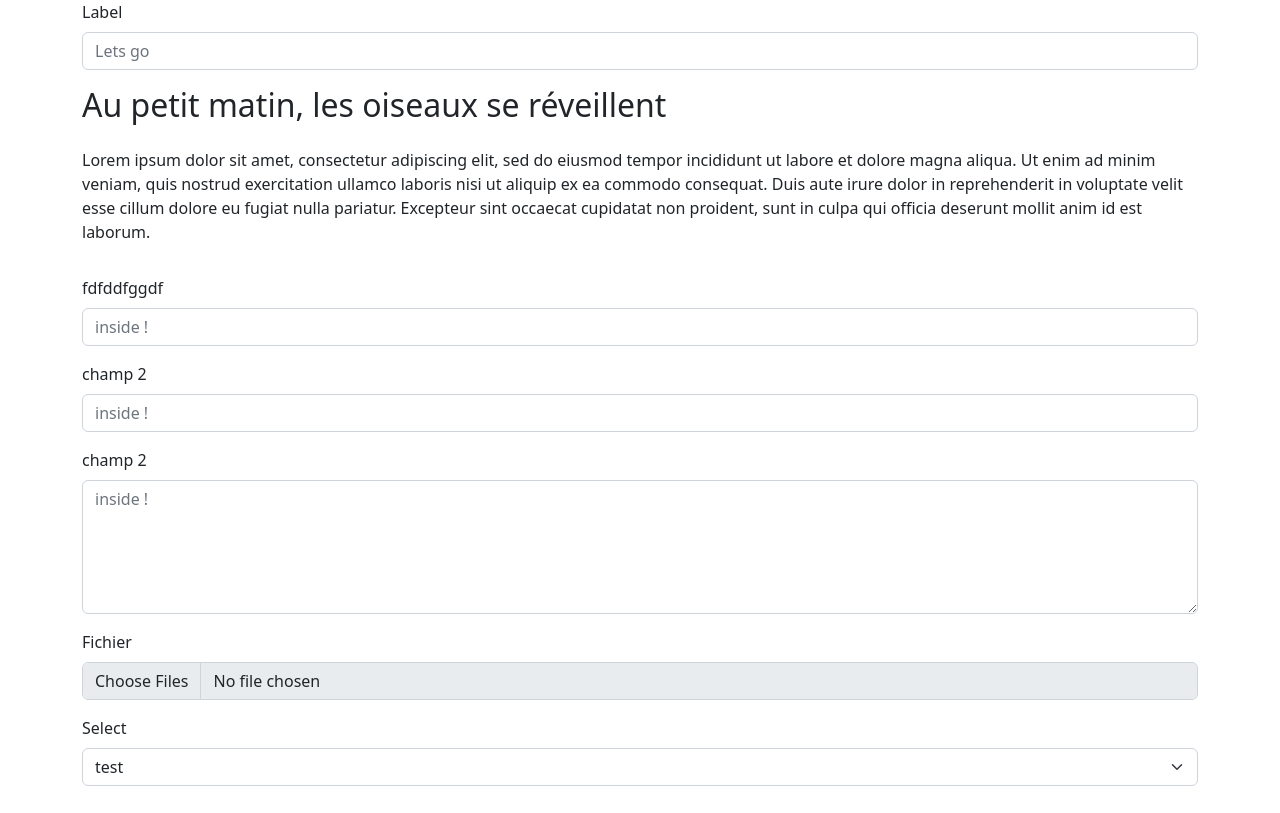
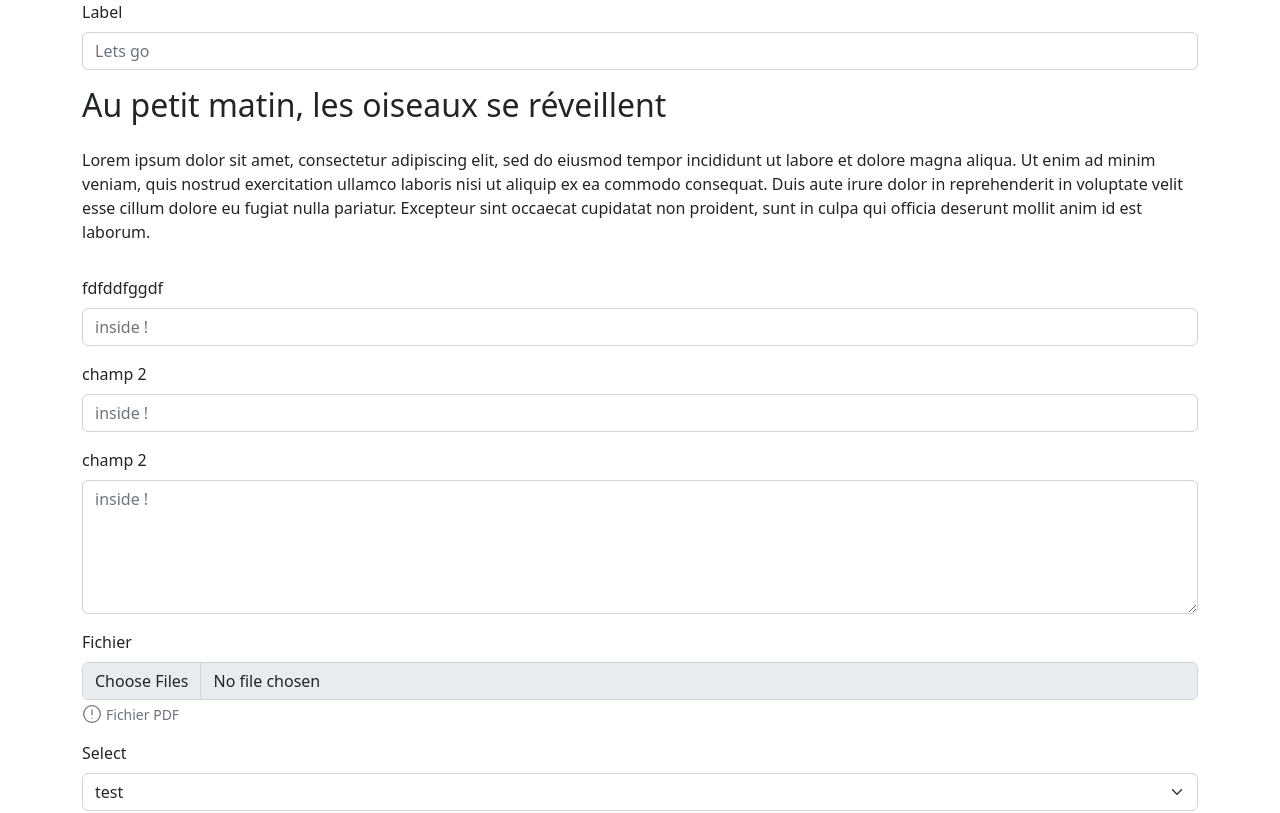
Before and after one commit to AppoloDev/form-builder, a React (Create React App) app: page / in a window 1280 px wide. Shown: the top 813 px of the page. Built offline with nearby package versions, Linux system fonts and the light colour scheme.

Commit message:
Text d'aide

```diff
--- a/src/App.tsx
+++ b/src/App.tsx
@@ -26,34 +26,34 @@ function FormBuilder() {
                     type: "TextInput",
                     label: "fdfddfggdf",
                     placeHolder: "inside !",
-                    tooltip: "",
+                    helpText: "",
                     required: true,
                 },
                 {
                     type: "TextInput",
                     label: "champ 2",
                     placeHolder: "inside !",
-                    tooltip: "",
+                    helpText: "",
                     required: true,
                 },
                 {
                     type: "TextAreaInput",
                     label: "champ 2",
                     placeHolder: "inside !",
-                    tooltip: "",
+                    helpText: "",
                     required: true,
                 },
                 {
                     type: "FileInput",
                     label: "Fichier",
                     maxItems: 5,
-                    tooltip: "Fichier PDF",
+                    helpText: "Fichier PDF",
                     required: true,
                 },
                 {
                     type: "Select",
                     label: "Select",
-                    tooltip: "",
+                    helpText: "",
                     multiple: false,
                     options: [{label: "test", value: "testt"}],
                     required: true,
@@ -74,7 +74,7 @@ function FormBuilder() {
                 {
                     type: "Signature",
                     label: "Sign",
-                    tooltip: "",
+                    helpText: "",
                     required: true,
                 },
             ]
--- a/src/components/Blocks/Address.tsx
+++ b/src/components/Blocks/Address.tsx
@@ -4,14 +4,15 @@ import { EditableBlock } from "./EditableBlock";
 import { CheckboxEdition } from "../Edition/CheckboxEdition";
 import { IdGenerator } from "../../utilities/String";
 import { AddressProps } from "./Types";
+import { WarningCircledIcon } from "../Icons/WarningCircledIcon";
 
-const TextInput: FC<AddressProps> = ({label, tooltip, required, editItem}) => {
+const TextInput: FC<AddressProps> = ({label, helpText, required, editItem}) => {
     const id = IdGenerator();
 
     return (
         <EditableBlock editionItems={[
             <TextEdition label={"Label"} value={label} editItem={(val) => editItem('label', val)} key={1}/>,
-            <TextEdition label={"Info bulle"} value={tooltip} editItem={(val) => editItem('tooltip', val)}
+            <TextEdition label={"Texte d'aide"} value={helpText} editItem={(val) => editItem('helpText', val)}
                          key={3}/>,
             <CheckboxEdition label={"Requis"} checked={required} editItem={(val) => editItem('required', val)}
                              key={5}/>
@@ -21,6 +22,13 @@ const TextInput: FC<AddressProps> = ({label, tooltip, required, editItem}) => {
                    id={id}
                    placeholder={'Indiquez un lieu…'}
                    required={required}/>
+
+            <>
+                {helpText && <div className="help-text">
+                    <WarningCircledIcon />
+                    {helpText}
+                </div>}
+            </>
         </EditableBlock>
     )
 }
--- a/src/components/Blocks/FileInput.tsx
+++ b/src/components/Blocks/FileInput.tsx
@@ -5,14 +5,15 @@ import { CheckboxEdition } from "../Edition/CheckboxEdition";
 import { NumberEdition } from "../Edition/NumberEdition";
 import { IdGenerator } from "../../utilities/String";
 import { FileInputProps } from "./Types";
+import { WarningCircledIcon } from "../Icons/WarningCircledIcon";
 
-const FileInput: FC<FileInputProps> = ({label, tooltip, maxItems, required, editItem}: FileInputProps) => {
+const FileInput: FC<FileInputProps> = ({label, helpText, maxItems, required, editItem}: FileInputProps) => {
     const id = IdGenerator();
 
     return (
         <EditableBlock editionItems={[
             <TextEdition label={"Label"} value={label} editItem={(val) => editItem('label', val)} key={1}/>,
-            <TextEdition label={"Info bulle"} value={tooltip} editItem={(val) => editItem('tooltip', val)}
+            <TextEdition label={"Texte d'aide"} value={helpText} editItem={(val) => editItem('helpText', val)}
                          key={2}/>,
             <CheckboxEdition label={"Requis"} checked={required} editItem={(val) => editItem('required', val)}
                              key={3}/>,
@@ -25,6 +26,13 @@ const FileInput: FC<FileInputProps> = ({label, tooltip, maxItems, required, edit
                    disabled={true}
                    id={id}
                    required={required}/>
+
+            <>
+                {helpText && <div className="help-text">
+                    <WarningCircledIcon />
+                    {helpText}
+                </div>}
+            </>
         </EditableBlock>
     )
 }
--- a/src/components/Blocks/Select.tsx
+++ b/src/components/Blocks/Select.tsx
@@ -5,8 +5,9 @@ import { CheckboxEdition } from "../Edition/CheckboxEdition";
 import { SelectOptionEdition } from "../Edition/SelectOptionEdition";
 import { IdGenerator } from "../../utilities/String";
 import { SelectProps } from "./Types";
+import { WarningCircledIcon } from "../Icons/WarningCircledIcon";
 
-const Select: FC<SelectProps> = ({label, placeHolder, tooltip, multiple, checkCases, required, editItem, options}) => {
+const Select: FC<SelectProps> = ({label, placeHolder, helpText, multiple, checkCases, required, editItem, options}) => {
     const id = IdGenerator();
 
     return (
@@ -14,7 +15,7 @@ const Select: FC<SelectProps> = ({label, placeHolder, tooltip, multiple, checkCa
             <TextEdition label={"Label"} value={label} editItem={(val) => editItem('label', val)} key={1}/>,
             <TextEdition label={"PlaceHolder"} value={placeHolder}
                          editItem={(val) => editItem('placeHolder', val)} key={2}/>,
-            <TextEdition label={"Info bulle"} value={tooltip} editItem={(val) => editItem('tooltip', val)}
+            <TextEdition label={"Texte d'aide"} value={helpText} editItem={(val) => editItem('helpText', val)}
                          key={3}/>,
             <CheckboxEdition label={"Requis"} checked={required} editItem={(val) => editItem('required', val)}
                              key={4}/>,
@@ -49,6 +50,13 @@ const Select: FC<SelectProps> = ({label, placeHolder, tooltip, multiple, checkCa
                     </select>)
                 }
             </>
+
+            <>
+                {helpText && <div className="help-text">
+                    <WarningCircledIcon />
+                    {helpText}
+                </div>}
+            </>
         </EditableBlock>
     )
 }
--- a/src/components/Blocks/Signature.tsx
+++ b/src/components/Blocks/Signature.tsx
@@ -4,14 +4,15 @@ import { EditableBlock } from "./EditableBlock";
 import { CheckboxEdition } from "../Edition/CheckboxEdition";
 import { IdGenerator } from "../../utilities/String";
 import { SignatureProps } from "./Types";
+import { WarningCircledIcon } from "../Icons/WarningCircledIcon";
 
-const Signature: FC<SignatureProps> = ({label, tooltip, required, editItem}) => {
+const Signature: FC<SignatureProps> = ({label, helpText, required, editItem}) => {
     const id = IdGenerator();
 
     return (
         <EditableBlock editionItems={[
             <TextEdition label={"Label"} value={label} editItem={(val) => editItem('label', val)} key={1}/>,
-            <TextEdition label={"Info bulle"} value={tooltip} editItem={(val) => editItem('tooltip', val)}
+            <TextEdition label={"Texte d'aide"} value={helpText} editItem={(val) => editItem('helpText', val)}
                          key={3}/>,
             <CheckboxEdition label={"Requis"} checked={required} editItem={(val) => editItem('required', val)}
                              key={5}/>
@@ -20,6 +21,13 @@ const Signature: FC<SignatureProps> = ({label, tooltip, required, editItem}) =>
             <div className={"sign-area"}>
                 Zone de signature
             </div>
+
+            <>
+                {helpText && <div className="help-text">
+                    <WarningCircledIcon />
+                    {helpText}
+                </div>}
+            </>
         </EditableBlock>
     )
 }
--- a/src/components/Blocks/TextAreaInput.tsx
+++ b/src/components/Blocks/TextAreaInput.tsx
@@ -4,8 +4,9 @@ import { EditableBlock } from "./EditableBlock";
 import { CheckboxEdition } from "../Edition/CheckboxEdition";
 import { IdGenerator } from "../../utilities/String";
 import { TextAreaProps } from "./Types";
+import { WarningCircledIcon } from "../Icons/WarningCircledIcon";
 
-const TextInput: FC<TextAreaProps> = ({label, placeHolder, tooltip, required, editItem}) => {
+const TextInput: FC<TextAreaProps> = ({label, placeHolder, helpText, required, editItem}) => {
     const id = IdGenerator();
 
     return (
@@ -13,7 +14,7 @@ const TextInput: FC<TextAreaProps> = ({label, placeHolder, tooltip, required, ed
             <TextEdition label={"Label"} value={label} editItem={(val) => editItem('label', val)} key={1}/>,
             <TextEdition label={"PlaceHolder"} value={placeHolder}
                          editItem={(val) => editItem('placeHolder', val)} key={2}/>,
-            <TextEdition label={"Info bulle"} value={tooltip} editItem={(val) => editItem('tooltip', val)}
+            <TextEdition label={"Texte d'aide"} value={helpText} editItem={(val) => editItem('helpText', val)}
                          key={3}/>,
             <CheckboxEdition label={"Requis"} checked={required} editItem={(val) => editItem('required', val)}
                              key={5}/>
@@ -24,6 +25,13 @@ const TextInput: FC<TextAreaProps> = ({label, placeHolder, tooltip, required, ed
                 placeholder={placeHolder}
                 rows={5}
                 required={required}/>
+
+            <>
+                {helpText && <div className="help-text">
+                    <WarningCircledIcon />
+                    {helpText}
+                </div>}
+            </>
         </EditableBlock>
     )
 }
--- a/src/components/Blocks/TextInput.tsx
+++ b/src/components/Blocks/TextInput.tsx
@@ -4,8 +4,9 @@ import { EditableBlock } from "./EditableBlock";
 import { CheckboxEdition } from "../Edition/CheckboxEdition";
 import { IdGenerator } from "../../utilities/String";
 import { TextInputProps } from "./Types";
+import { WarningCircledIcon } from "../Icons/WarningCircledIcon";
 
-const TextInput: FC<TextInputProps> = ({label, placeHolder, tooltip, required, editItem}) => {
+const TextInput: FC<TextInputProps> = ({label, placeHolder, helpText, required, editItem}) => {
     const id = IdGenerator();
 
     return (
@@ -13,7 +14,7 @@ const TextInput: FC<TextInputProps> = ({label, placeHolder, tooltip, required, e
             <TextEdition label={"Label"} value={label} editItem={(val) => editItem('label', val)} key={1}/>,
             <TextEdition label={"PlaceHolder"} value={placeHolder}
                          editItem={(val) => editItem('placeHolder', val)} key={2}/>,
-            <TextEdition label={"Info bulle"} value={tooltip} editItem={(val) => editItem('tooltip', val)}
+            <TextEdition label={"Texte d'aide"} value={helpText} editItem={(val) => editItem('helpText', val)}
                          key={3}/>,
             <CheckboxEdition label={"Requis"} checked={required} editItem={(val) => editItem('required', val)}
                              key={5}/>
@@ -23,6 +24,13 @@ const TextInput: FC<TextInputProps> = ({label, placeHolder, tooltip, required, e
                    id={id}
                    placeholder={placeHolder}
                    required={required}/>
+
+            <>
+                {helpText && <div className="help-text">
+                    <WarningCircledIcon />
+                    {helpText}
+                </div>}
+            </>
         </EditableBlock>
     )
 }
--- /dev/null
+++ b/src/components/Icons/WarningCircledIcon.tsx
@@ -0,0 +1,7 @@
+export const WarningCircledIcon = () => (
+    <svg width="24" height="24" strokeWidth="1.5" viewBox="0 0 24 24" fill="none"
+         xmlns="http://www.w3.org/2000/svg">
+        <path d="M12 7v6M12 17.01l.01-.011M12 22c5.523 0 10-4.477 10-10S17.523 2 12 2 2 6.477 2 12s4.477 10 10 10z"
+              stroke="currentColor" strokeWidth="1.5" strokeLinecap="round" strokeLinejoin="round"></path>
+    </svg>
+)
--- a/src/themes/_bootstrap.scss
+++ b/src/themes/_bootstrap.scss
@@ -80,6 +80,22 @@
         @extend .btn-primary;
     }
 
+    .help-text {
+        display: flex;
+        align-items: center;
+        @extend .form-text;
+
+        svg {
+            align-self: start;
+            flex: 0 0 20px;
+
+            height: 20px;
+            width: 20px;
+
+            margin-right: 4px;
+        }
+    }
+
     .modal {
         display: block;
         opacity: 0;
```
Also changed, not shown: src/components/Blocks/Types.ts (+6 -6 lines), 1 other file (tests, documents, lock files or other folders).
